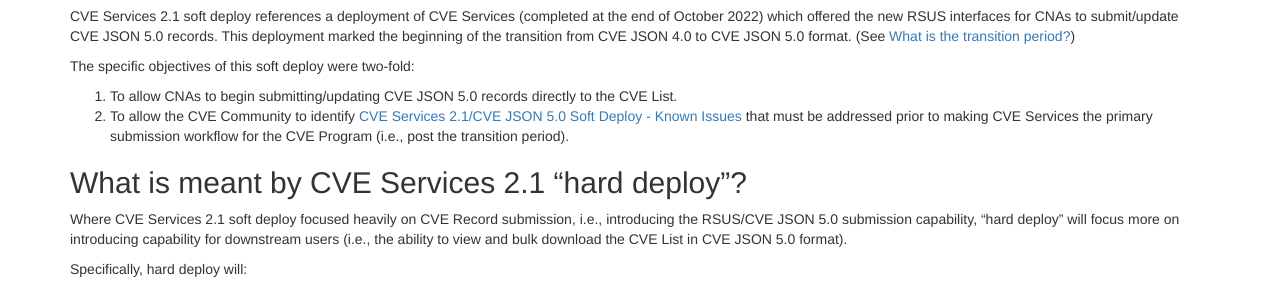
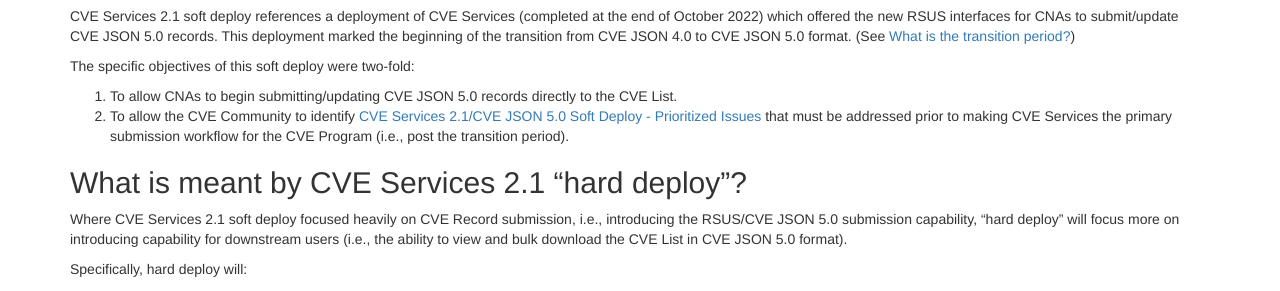
Before and after one commit to CVEProject/cveproject.github.io, a Jekyll site: the page built from automation-cve-services-faqs.md, in a window 1280 px wide and 900 px high, scrolled down 1761 px. Shown: the part 368-659 px from the top of the window. Built offline with Jekyll 4.4.1, drawn with Linux system fonts in a browser that asks for light colours; nearby versions of some CDN libraries.

Commit message:
Update automation-cve-services-faqs.md

```diff
--- a/automation-cve-services-faqs.md
+++ b/automation-cve-services-faqs.md
@@ -83,7 +83,7 @@ The specific objectives of this soft deploy were two-fold:
 
 <ol>
     <li>To allow CNAs to begin submitting/updating CVE JSON 5.0 records directly to the CVE List.</li>
-    <li>To allow the CVE Community to identify <a href="https://cveproject.github.io/automation-cve-services-known-issues">CVE Services 2.1/CVE JSON 5.0 Soft Deploy - Known Issues</a> that must be addressed prior to making CVE Services the primary submission workflow for the CVE Program (i.e., post the transition period).</li>
+    <li>To allow the CVE Community to identify <a href="https://cveproject.github.io/automation-cve-services-known-issues">CVE Services 2.1/CVE JSON 5.0 Soft Deploy - Prioritized Issues</a> that must be addressed prior to making CVE Services the primary submission workflow for the CVE Program (i.e., post the transition period).</li>
 </ol>
 
 ## What is meant by CVE Services 2.1 “hard deploy”?
```
